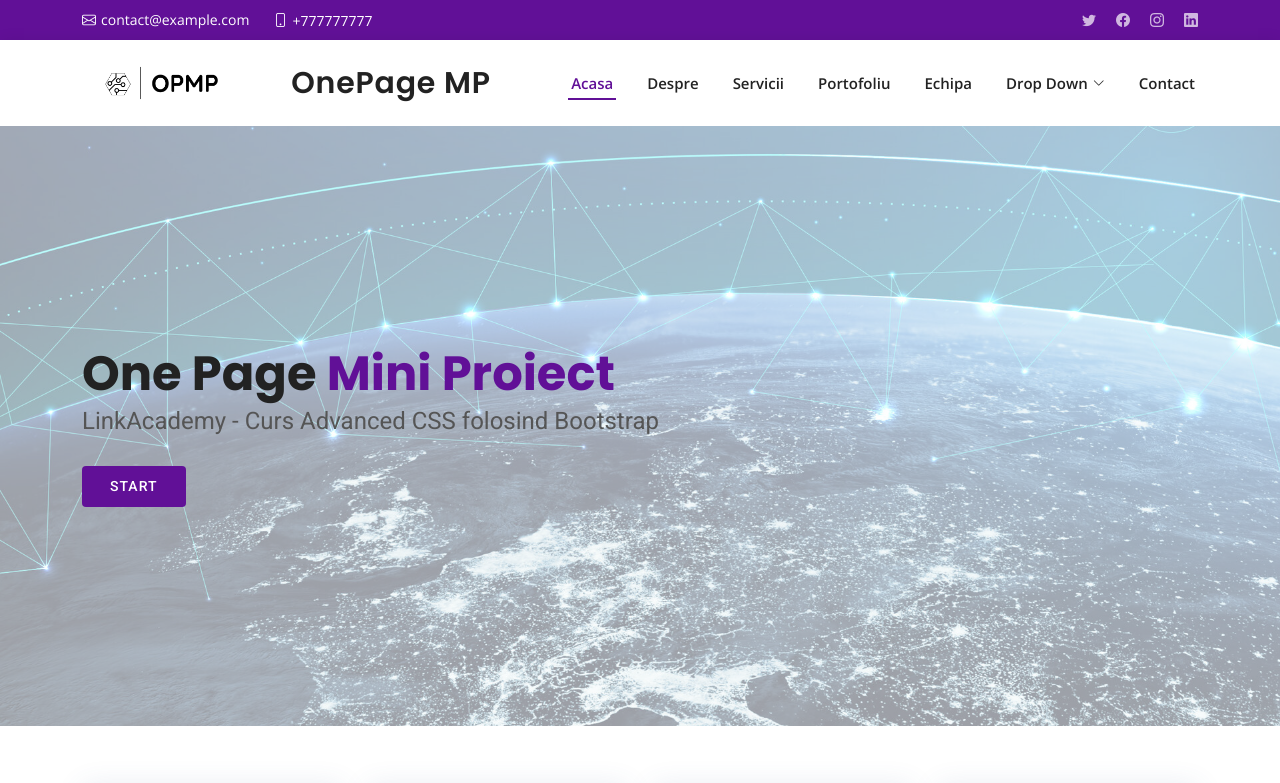
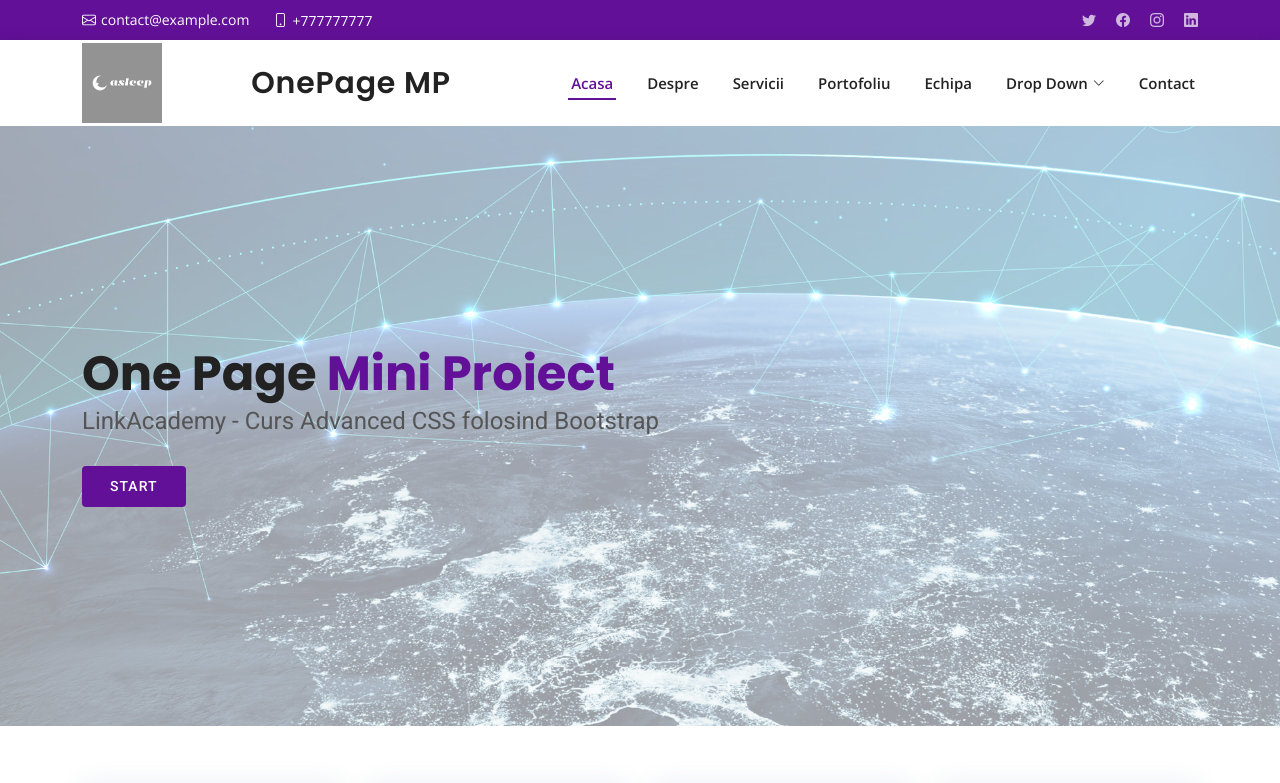
Before and after one commit to alinLINK22/alinLINK22.github.io, a website: page index.html in a window 1280 px wide. Shown: the top 783 px of the page. Drawn offline with nearby package versions, Linux system fonts and the light colour scheme.

Commit message:
onepage1

```diff
--- a/index.html
+++ b/index.html
@@ -54,7 +54,8 @@
     <!-- ======= Header ======= -->
     <header id="header" class="d-flex align-items-center">
         <div class="container d-flex align-items-center justify-content-between">
-            <a href="index.html" class="logo"><img src="assets/img/logo1.png" alt=""></a>
+            <!-- <a href="index.html" class="logo"><img src="assets/img/logo1.png" alt=""></a> -->
+            <a href="index.html" class="logo"><img src="assets/img/images.png" alt="" height="80"></a>
             <h1 class="logo"><a href="index.html">OnePage MP</a></h1>
 
 
```
Also changed, not shown: assets/img/images.png (added).
